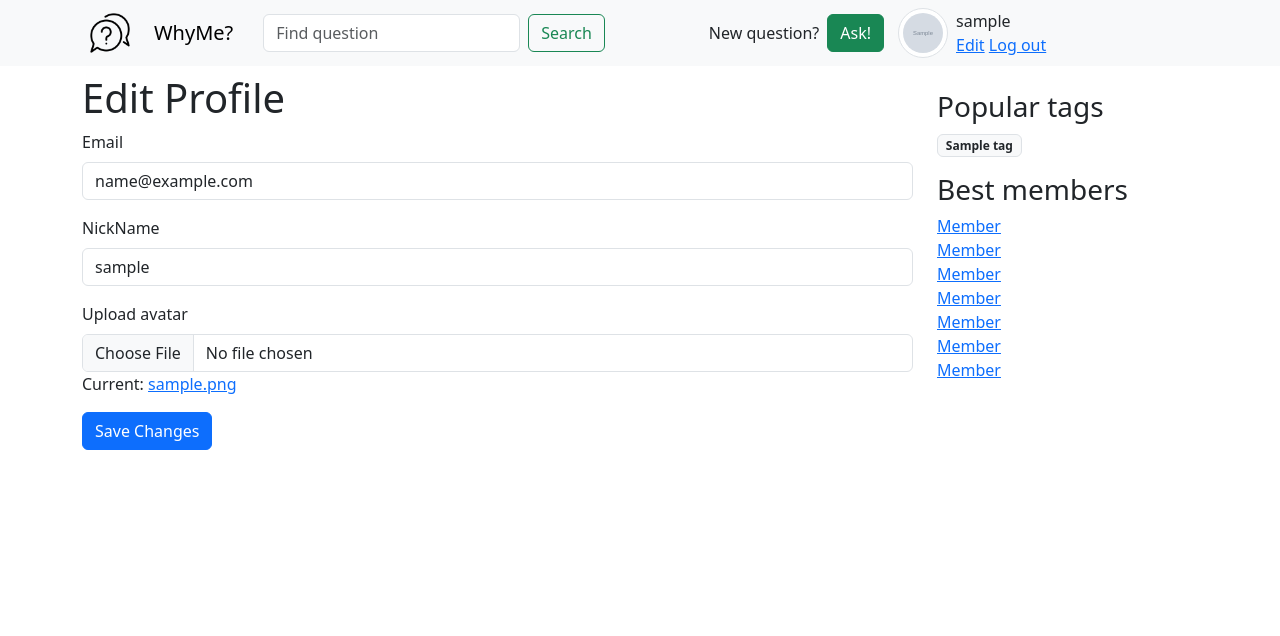
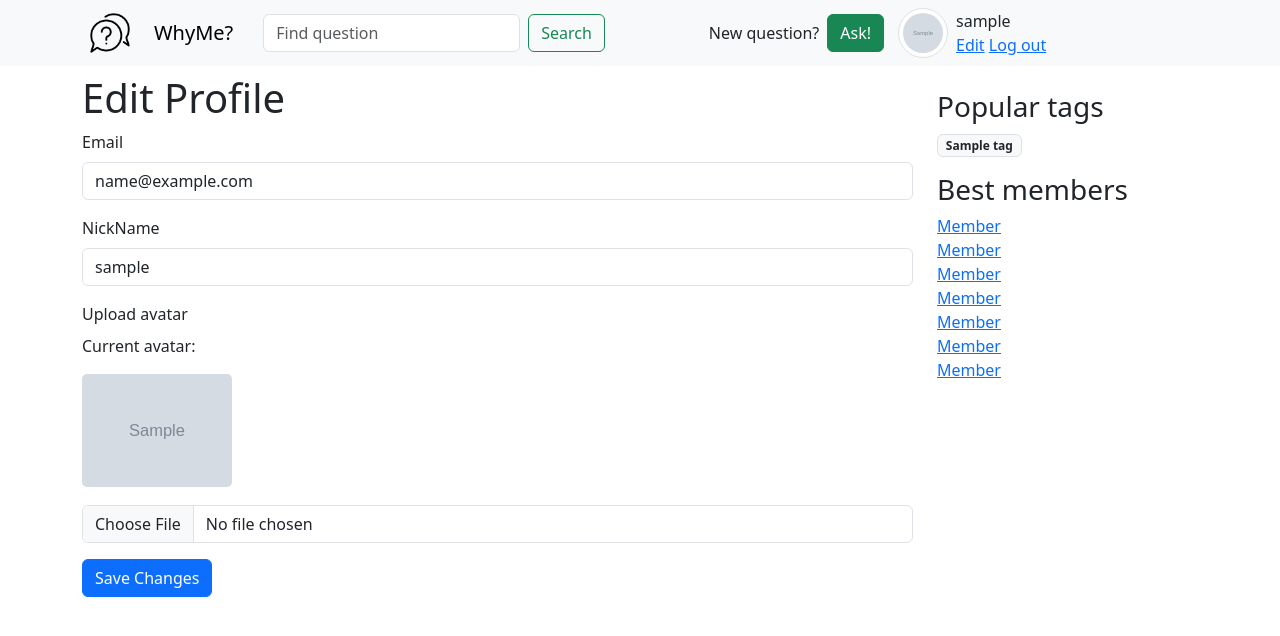
Before and after one commit to ska66696/TP_WEB, a Django app: page /profile/edit/ in a window 1280 px wide. Shown: the top 636 px of the page. Run offline with Django 5.2, Linux system fonts and the light colour scheme; a user stored in the database is signed in; tables that the repository leaves empty hold one stand-in row (values such as "Sample post"); grey boxes marked "Sample" are stand-in pictures; some libraries are stand-ins or nearby versions.

Commit message:
dz_5_0.5

```diff
--- a/app/models.py
+++ b/app/models.py
@@ -38,14 +38,17 @@ class Profile(models.Model):
         )
 
     avatar = models.ImageField(
-        upload_to='static/img/%Y/%m/%d/',
+        upload_to='avatars/%Y/%m/%d/',
         blank=True,
         null=True,
-        default='static/img/default_avatar.png'
     )
 
     nickname = models.CharField(max_length=50, blank=True, null=True)
 
+    def get_avatar_url(self):
+        if self.avatar and hasattr(self.avatar, 'url'):
+            return self.avatar.url
+        return "/static/img/default_avatar.png"
 
 class Tag(models.Model):
     name = models.CharField(max_length=50, unique=True)
--- a/ask_bystrov/settings.py
+++ b/ask_bystrov/settings.py
@@ -127,6 +127,9 @@ STATICFILES_DIRS = [
     BASE_DIR / "static",
 ]
 
+MEDIA_URL = '/media/'
+MEDIA_ROOT = BASE_DIR / 'media'
+
 # Default primary key field type
 # https://docs.djangoproject.com/en/5.1/ref/settings/#default-auto-field
 
--- a/ask_bystrov/urls.py
+++ b/ask_bystrov/urls.py
@@ -17,6 +17,8 @@ Including another URLconf
 from django.contrib import admin
 from django.urls import path
 from app import views
+from django.conf import settings
+from django.conf.urls.static import static
 
 urlpatterns = [
     path('admin/', admin.site.urls),
@@ -30,3 +32,6 @@ urlpatterns = [
     path('logout/', views.logout, name='logout'),
     path('profile/edit/', views.profile_edit, name='profile_edit')
 ]
+
+if settings.DEBUG:
+    urlpatterns += static(settings.MEDIA_URL, document_root=settings.MEDIA_ROOT)
--- a/templates/layouts/base.html
+++ b/templates/layouts/base.html
@@ -36,10 +36,10 @@
             {% if user.is_authenticated %}
                 <div class="d-flex gap-2 align-items-center" style="width: 300px;">
                     <div>
-                        <img src="{{ user.profile.avatar.url }}" class="img-thumbnail rounded-circle" alt="Avatar" style="width: 50px; height: 50px;">
+                        <img src="{{ user.profile.get_avatar_url }}" class="img-thumbnail rounded-circle" alt="Avatar" style="width: 50px; height: 50px; object-fit: cover;">
                     </div>
                     <div class="content">
-                        <div class="content__name">{{ user.username }}</div>
+                        <div class="content__name">{{ user.profile.nickname|default:user.username }}</div>
                         <div class="content__links me-3">
                             <a href={% url 'profile_edit' %}>Edit</a>
                             <a href="{% url 'logout' %}">Log out</a>
@@ -95,6 +95,8 @@
         integrity="sha384-YvpcrYf0tY3lHB60NNkmXc5s9fDVZLESaAA55NDzOxhy9GkcIdslK1eN7N6jIeHz"
         crossorigin="anonymous"></script>
 
+    {% block extra_js %}{% endblock %}
+
 </body>
 
 </html>
--- a/templates/layouts/questions_list.html
+++ b/templates/layouts/questions_list.html
@@ -5,7 +5,7 @@
         <div class="row">
             <div class="col-2 d-flex flex-column align-items-center">
                 <div style="width: 100px; height: 100px;" class="mb-2">
-                    <img src="{{ question.author.avatar.url }}" alt="img" class="img-fluid">
+                    <img src="{{ question.author.get_avatar_url }}" alt="Author Avatar" class="img-fluid rounded-circle" style="width: 100px; height: 100px; object-fit: cover;">
                 </div>
                 <div class="d-flex flex-column align-items-center w-100">
                     <div class="mb-1 d-flex align-items-center justify-content-center w-100">
--- a/templates/profile_edit.html
+++ b/templates/profile_edit.html
@@ -48,12 +48,13 @@
 
         <div class="mb-3">
             <label for="{{ form.avatar.id_for_label }}" class="form-label">{{ form.avatar.label }}</label>
-            {% if form.initial.avatar and form.initial.avatar.url %}
+            <div class="mb-2">
+                <p>Current avatar:</p>
+                <img src="{{ user.profile.get_avatar_url }}" alt="Current Avatar" style="max-width: 150px; max-height: 150px; border-radius: 5px; margin-bottom: 10px; object-fit: cover;">
+            </div>
+
             {{ form.avatar }}
-             <div class="mb-2">
-                Current: <a href="{{ form.initial.avatar.url }}">{{ form.initial.avatar.name }}</a>
-             </div>
-            {% endif %}
+
             {% if form.avatar.errors %}
                 <div class="invalid-feedback d-block">
                     {% for error in form.avatar.errors %}
--- a/templates/question.html
+++ b/templates/question.html
@@ -6,7 +6,7 @@
         <div class="row">
             <div class="col-2 d-flex flex-column align-items-center">
                 <div style="width: 130px; height: 130px;" class="mb-2">
-                    <img src="{{ question.author.avatar.url }}" alt="img" class="img-fluid">
+                    <img src="{{ question.author.get_avatar_url }}" alt="Author Avatar" class="img-fluid rounded-circle" style="width: 130px; height: 130px; object-fit: cover;">
                 </div>
                 <div class="d-flex flex-column align-items-center w-100">
                     <div class="mb-1 d-flex align-items-center justify-content-center w-100">
@@ -42,7 +42,7 @@
                         <div class="row">
                             <div class="col-2 d-flex flex-column align-items-center">
                                 <div style="width: 100px; height: 100px;" class="mb-2">
-                                    <img src="{{ answer.author.avatar.url }}" alt="img" class="img-fluid">
+                                    <img src="{{ answer.author.get_avatar_url }}" alt="Answer Author Avatar" class="img-fluid rounded-circle" style="width: 100px; height: 100px; object-fit: cover;">
                                 </div>
                                 <div class="d-flex flex-column align-items-center w-100">
                                     <div class="mb-1 d-flex align-items-center justify-content-center w-100">
```
Also changed, not shown: app/migrations/0003_alter_profile_avatar.py (added), media/avatars/2025/05/13/123412323.png (added), media/avatars/2025/05/13/123412323_pJp82gK.png (added), media/avatars/2025/05/13/3f8fe1af22cdcabc8e9dfc9158c8b1a0.jpg (added).
